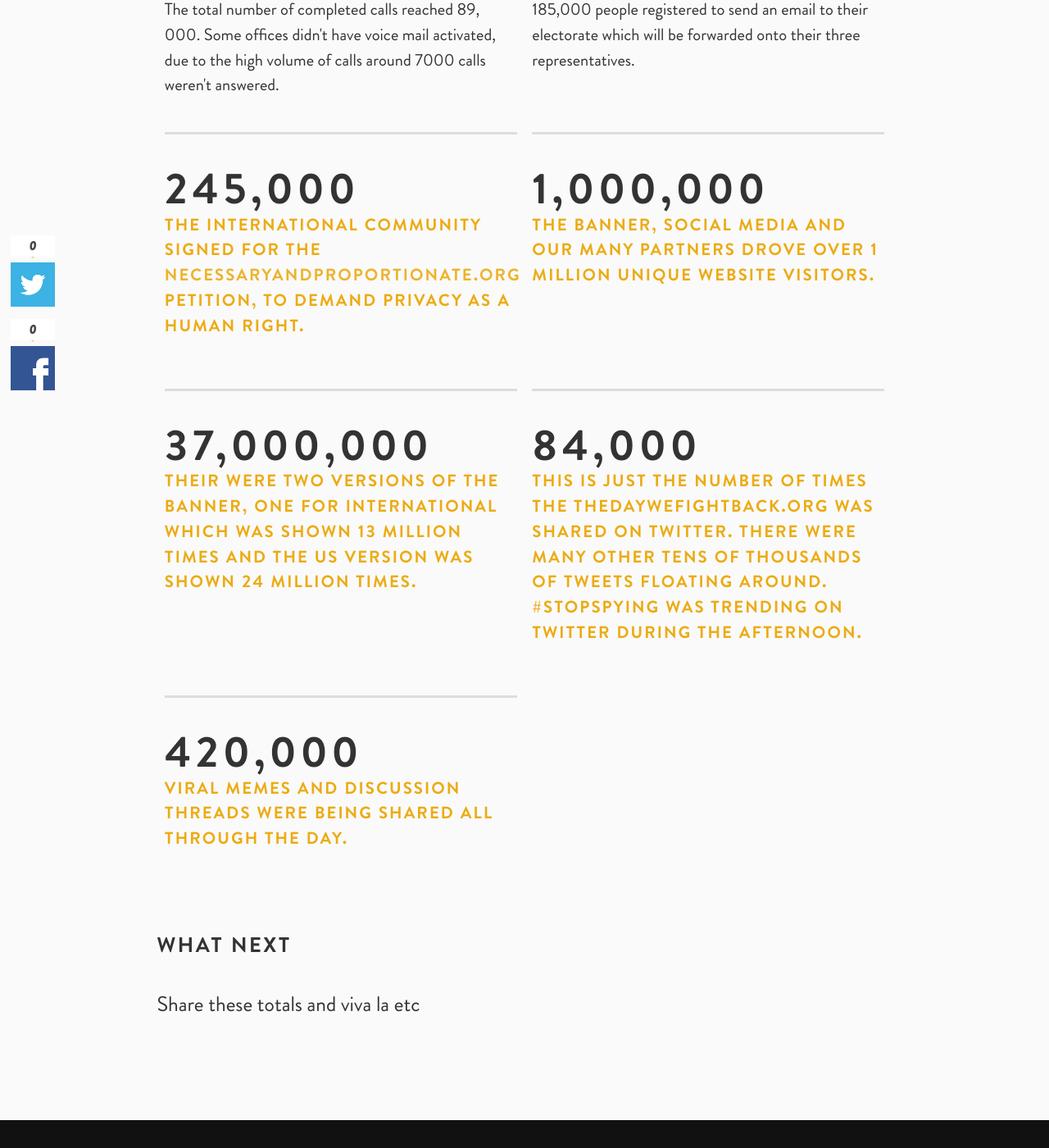
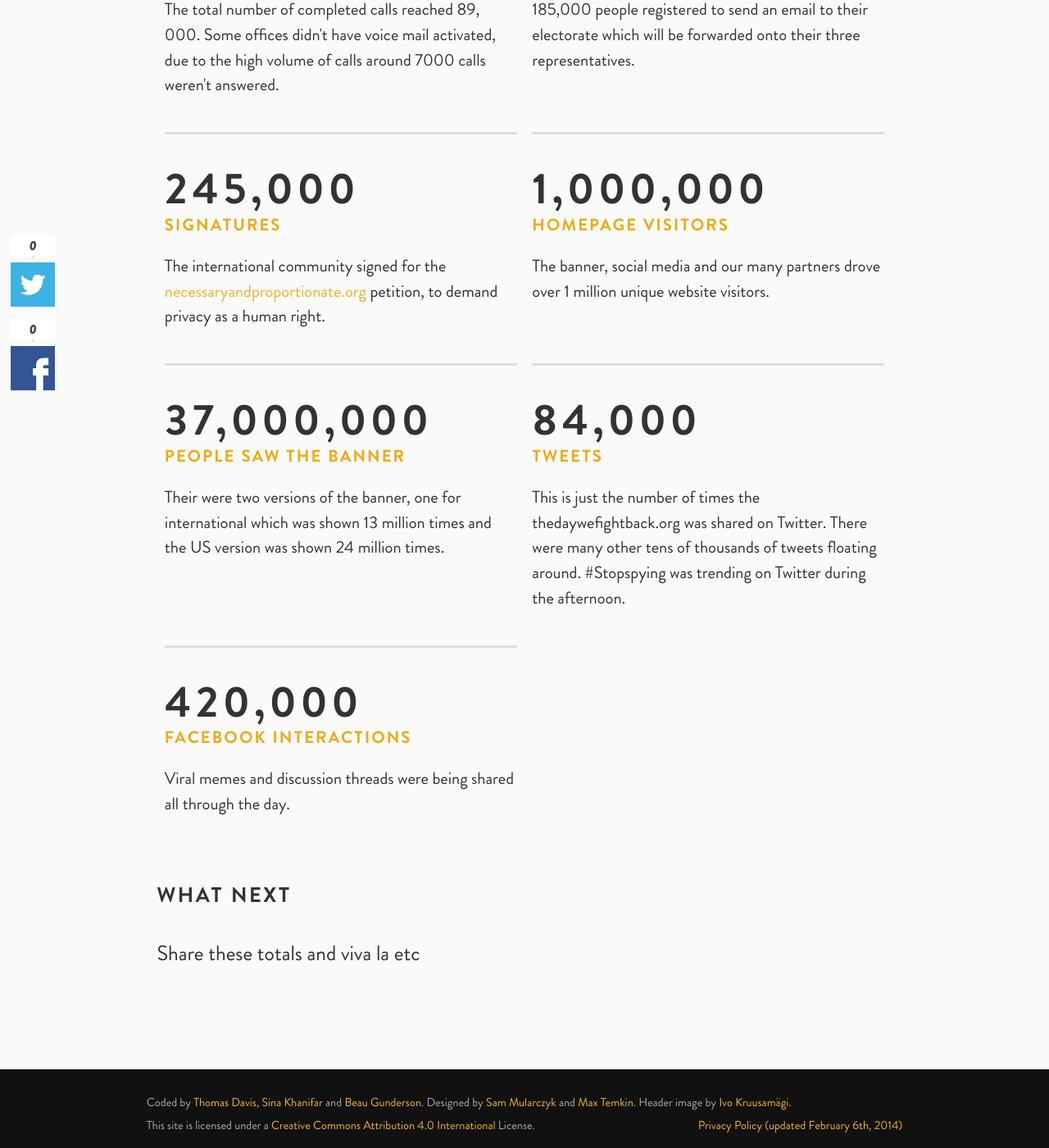
Before and after one commit to tfrce/thedaywefightback, a Jekyll site: the page built from _posts/2014-02-13-the-results.md, in a window 1280 px wide and 1400 px high, scrolled down 876 px. Shown: the whole window at 82% size. Built offline with Jekyll 4.4.1, drawn with Linux system fonts in a browser that asks for light colours; Markdown is read by kramdown in place of the engine named in the settings; comment, search, counter and statistics services are not loaded.

Commit message:
the results

```diff
--- a/_posts/2014-02-13-the-results.md
+++ b/_posts/2014-02-13-the-results.md
@@ -62,31 +62,36 @@
 
 	<li>
 		<h3><span id="result-petitions">0</span></h3>
-		<h4>The international community signed for the <a href="https://necessaryandproportionate.org">necessaryandproportionate.org</a> petition, to demand privacy as a human right.</h4>
+		<h4>Signatures</h4>
+		The international community signed for the <a href="https://necessaryandproportionate.org">necessaryandproportionate.org</a> petition, to demand privacy as a human right.
 	</li>
 
 	<li>
 		<h3><span id="result-website">0</span></h3>
-		<h4>The banner, social media and our many partners drove over 1 million unique website visitors.</h4>
+		<h4>Homepage visitors</h4>
+		The banner, social media and our many partners drove over 1 million unique website visitors.
 	</li>
 
 	<br class="clear" />
 
 	<li>
 		<h3><span id="result-banner">0</span></h3>
-		<h4>Their were two versions of the banner, one for international which was shown 13 million times and the US version was shown 24 million times.</h4>
+		<h4>People saw the banner</h4>
+		Their were two versions of the banner, one for international which was shown 13 million times and the US version was shown 24 million times.
 	</li>
 
 	<li>
 		<h3><span id="result-twitter">80, 000 +</span></h3>
-		<h4>This is just the number of times the thedaywefightback.org was shared on Twitter. There were many other tens of thousands of tweets floating around. #Stopspying was trending on Twitter during the afternoon.</h4>
+		<h4>Tweets</h4>
+		This is just the number of times the thedaywefightback.org was shared on Twitter. There were many other tens of thousands of tweets floating around. #Stopspying was trending on Twitter during the afternoon.
 	</li>
 
 	<br class="clear" />
 
 	<li>
 		<h3><span id="result-facebook">410, 000</span></h3>
-		<h4>Viral memes and discussion threads were being shared all through the day.</h4>
+		<h4>Facebook interactions</h4>
+		Viral memes and discussion threads were being shared all through the day.
 	</li>
 	<br class="clear" />
 
```
